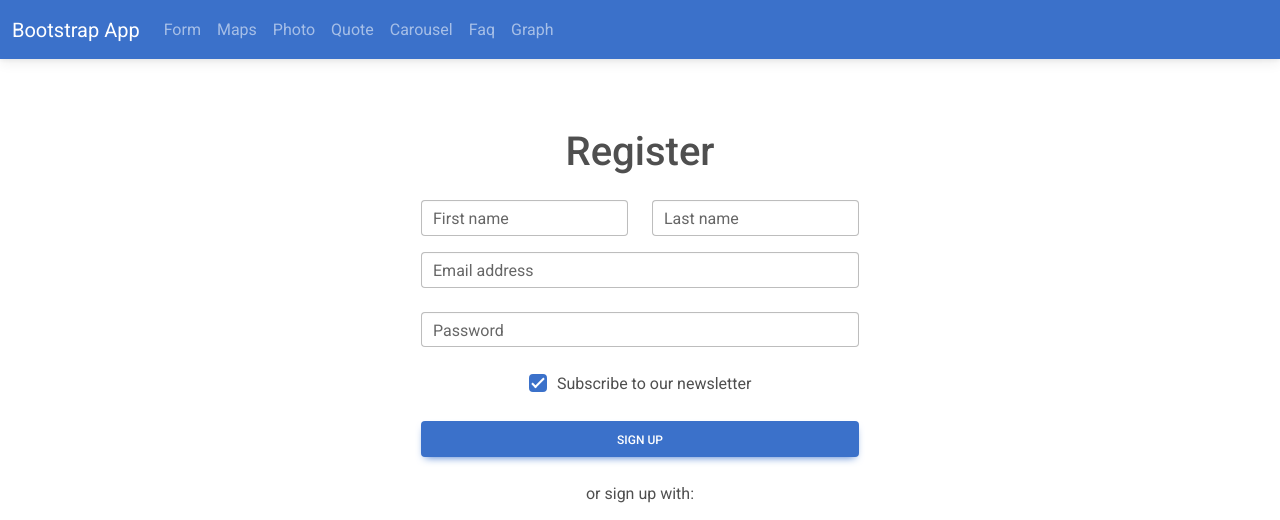
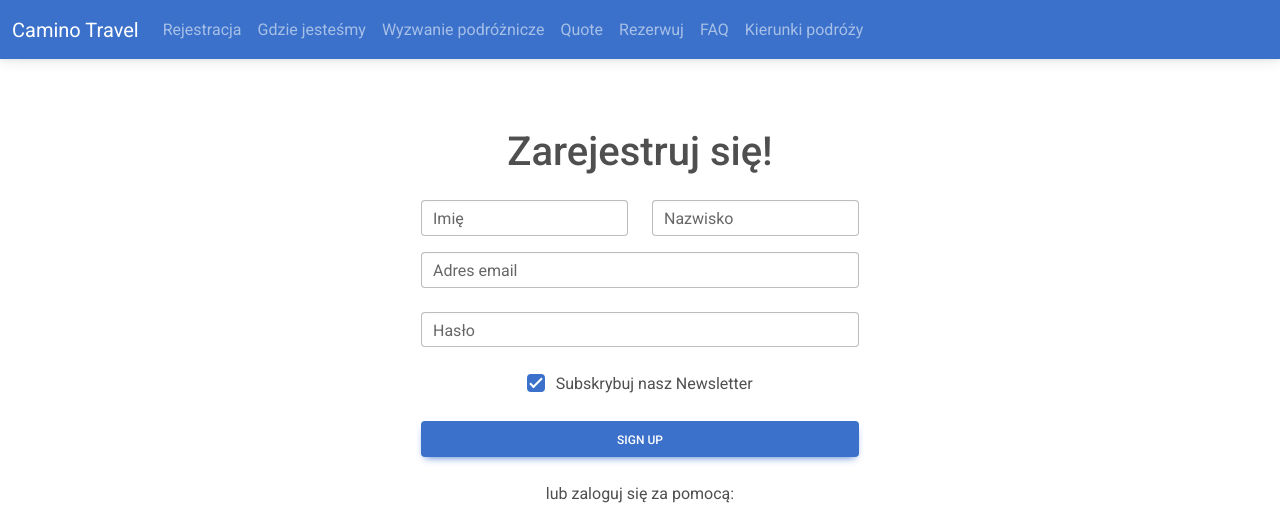
Before and after one commit to maciekdt/Bootstrap, a website: page www/index.html in a window 1280 px wide. Shown: the top 520 px of the page. Drawn offline with nearby package versions, Linux system fonts and the light colour scheme.

Commit message:
Good tematyka

```diff
--- a/www/index.html
+++ b/www/index.html
@@ -1,11 +1,11 @@
 <!DOCTYPE html>
-<html lang="en">
+<html lang="pl">
 
 <head>
     <meta charset="UTF-8" />
     <meta name="viewport" content="width=device-width, initial-scale=1, shrink-to-fit=no" />
     <meta http-equiv="x-ua-compatible" content="ie=edge" />
-    <title>Material Design for Bootstrap</title>
+    <title>Biuro Podróży Camino Travel</title>
     <!-- Font Awesome -->
     <link rel="stylesheet" href="https://cdnjs.cloudflare.com/ajax/libs/font-awesome/6.0.0/css/all.min.css" />
     <!-- Google Fonts Roboto -->
@@ -29,7 +29,7 @@
         <nav class="navbar navbar-expand-lg navbar-dark bg-primary fixed-top">
             <!-- Container wrapper -->
             <div class="container-fluid">
-                <a class="navbar-brand" href="#">Bootstrap App</a>
+                <a class="navbar-brand" href="#">Camino Travel</a>
                 <button class="navbar-toggler" type="button" data-mdb-toggle="collapse" data-mdb-target="#navbarSupportedContent" aria-controls="navbarSupportedContent" aria-expanded="false" aria-label="Toggle navigation">
                     <i class="fas fa-bars"></i>
                 </button>
@@ -38,25 +38,25 @@
                     <!-- Left links -->
                     <ul class="navbar-nav me-auto mb-2 mb-lg-0">
                         <li class="nav-item">
-                            <a class="nav-link" href="#formSection">Form</a>
+                            <a class="nav-link" href="#formSection">Rejestracja</a>
                         </li>
                         <li class="nav-item">
-                            <a class="nav-link" href="#mapsSection">Maps</a>
+                            <a class="nav-link" href="#mapsSection">Gdzie jesteśmy</a>
                         </li>
                         <li class="nav-item">
-                            <a class="nav-link" href="#photoSection">Photo</a>
+                            <a class="nav-link" href="#photoSection">Wyzwanie podróżnicze</a>
                         </li>
                         <li class="nav-item">
                             <a class="nav-link" href="#quoteSection">Quote</a>
                         </li>
                         <li class="nav-item">
-                            <a class="nav-link" href="#carouselSection">Carousel</a>
+                            <a class="nav-link" href="#carouselSection">Rezerwuj</a>
                         </li>
                         <li class="nav-item">
-                            <a class="nav-link" href="#faqSection">Faq</a>
+                            <a class="nav-link" href="#faqSection">FAQ</a>
                         </li>
                         <li class="nav-item">
-                            <a class="nav-link" href="#graphSection">Graph</a>
+                            <a class="nav-link" href="#graphSection">Kierunki podróży</a>
                         </li>
                     </ul>
                     <!-- Left links -->
@@ -73,19 +73,19 @@
         <div class="container">
             <section id="formSection" style="padding: 8rem" class="d-flex justify-content-center mb-6">
                 <form>
-                    <h1 class="text-center mb-4 hidden">Register</h1>
+                    <h1 class="text-center mb-4 hidden">Zarejestruj się!</h1>
                     <!-- 2 column grid layout with text inputs for the first and last names -->
                     <div class="row mb-3 hid1">
                         <div class="col">
                             <div class="form-outline">
                                 <input type="text" id="form3Example1" class="form-control" />
-                                <label class="form-label" for="form3Example1">First name</label>
+                                <label class="form-label" for="form3Example1">Imię</label>
                             </div>
                         </div>
                         <div class="col">
                             <div class="form-outline">
                                 <input type="text" id="form3Example2" class="form-control" />
-                                <label class="form-label" for="form3Example2">Last name</label>
+                                <label class="form-label" for="form3Example2">Nazwisko</label>
                             </div>
                         </div>
                     </div>
@@ -93,20 +93,20 @@
                     <!-- Email input -->
                     <div class="form-outline mb-4 hid1">
                         <input type="email" id="form3Example3" class="form-control" />
-                        <label class="form-label" for="form3Example3">Email address</label>
+                        <label class="form-label" for="form3Example3">Adres email</label>
                     </div>
 
                     <!-- Password input -->
                     <div class="form-outline mb-4 hid1">
                         <input type="password" id="form3Example4" class="form-control" />
-                        <label class="form-label" for="form3Example4">Password</label>
+                        <label class="form-label" for="form3Example4">Hasło</label>
                     </div>
 
                     <!-- Checkbox -->
                     <div class="form-check d-flex justify-content-center mb-4 hid1">
                         <input class="form-check-input me-2" type="checkbox" value="" id="form2Example33" checked />
                         <label class="form-check-label" for="form2Example33">
-                        Subscribe to our newsletter
+                        Subskrybuj nasz Newsletter
                         </label>
                     </div>
 
@@ -115,7 +115,7 @@
 
                     <!-- Register buttons -->
                     <div class="text-center hid1">
-                        <p>or sign up with:</p>
+                        <p>lub zaloguj się za pomocą:</p>
                         <button type="button" class="btn btn-secondary btn-floating mx-1">
                         <i class="fab fa-facebook-f"></i>
                         </button>
@@ -140,9 +140,7 @@
                 <article>
                     <h1 class="hidden text-center mb-4">Odwiedź nas!</h1>
                     <div id="map-container-google-2" class="z-depth-1-half map-container" style="height: 500px">
-                        <iframe src="https://www.google.com/maps/embed?pb=!1m18!1m12!1m3!1d2505.038480842064!2d17.058020531451238!3d51.10775018233365!2m3!1f0!2f0!3f0!3m2!1i1024!2i768!4f13.1!3m3!1m2!1s0x470fe82a7836289b%3A0xb8f93f04c5c8d70f!2sPolitechnika%20Wroc%C5%82awska!5e0!3m2!1spl!2spl!4v1679330133523!5m2!1spl!2spl"
-                            width="600" height="450" style="border:0;" allowfullscreen="" referrerpolicy="no-referrer-when-downgrade"></iframe>
-                    </div>
+                        <iframe src="https://www.google.com/maps/embed?pb=!1m18!1m12!1m3!1d2505.7538082051947!2d17.037107215182356!3d51.094550848626184!2m3!1f0!2f0!3f0!3m2!1i1024!2i768!4f13.1!3m3!1m2!1s0x470fc2603838c15d%3A0x2dd37731632863c3!2sBiuro%20Podr%C3%B3%C5%BCy%20Camino%20Travel!5e0!3m2!1spl!2spl!4v1679393529520!5m2!1spl!2spl" width="600" height="450" style="border:0;" allowfullscreen="" loading="lazy" referrerpolicy="no-referrer-when-downgrade"></iframe>
                 </article>
                 <!--Google Maps-->
             </section>
```
